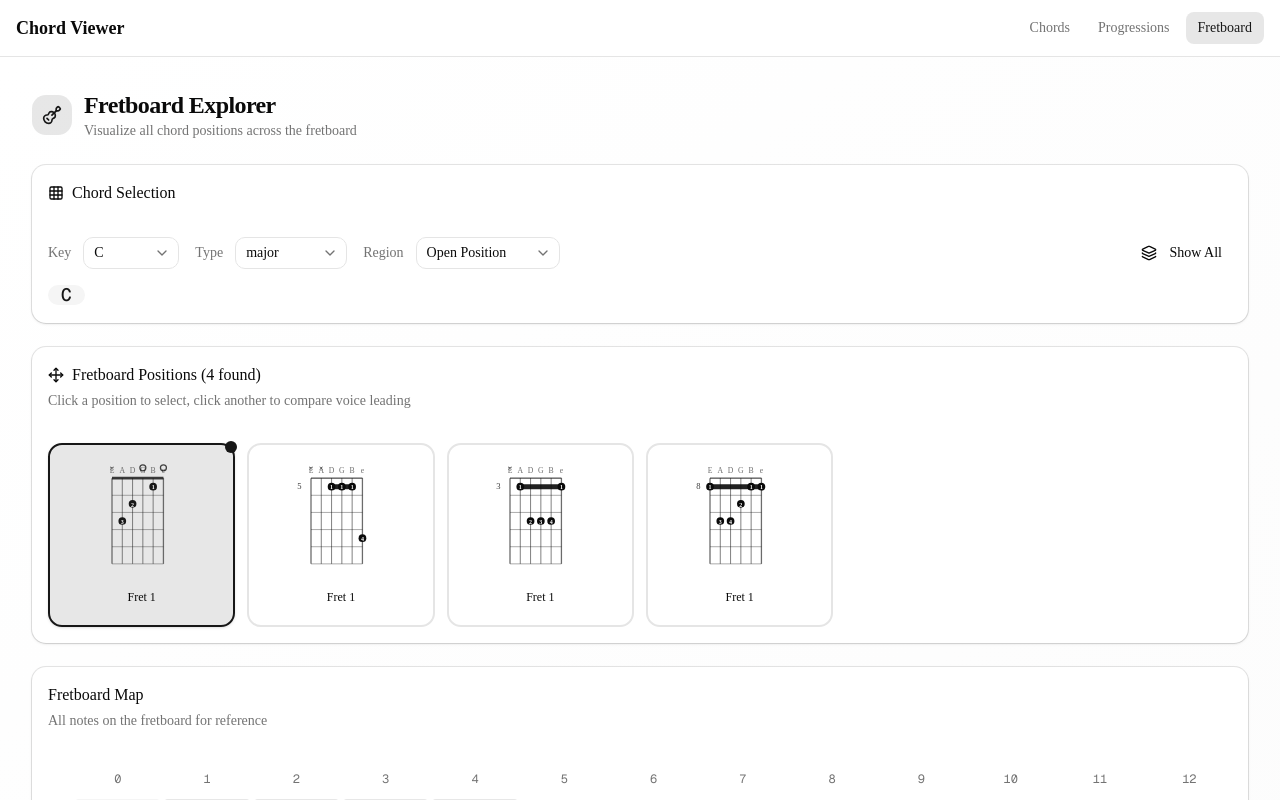
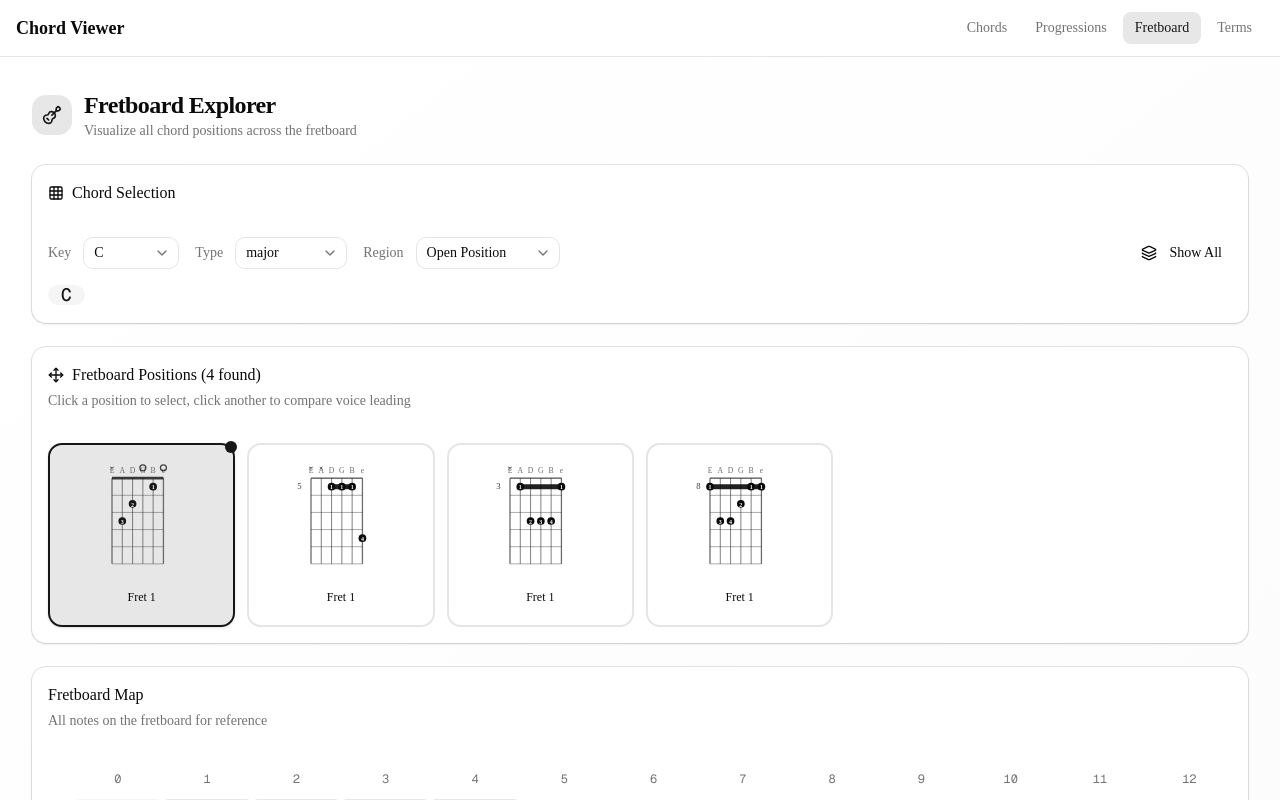
Before and after one commit to langisor/guitar-helper, a Next.js app: page /fretboard in a window 1280 px wide. Shown: the top 800 px of the page. Built offline with nearby package versions, Linux system fonts and the light colour scheme.

Commit message:
commit ....

```diff
--- a/src/components/header.tsx
+++ b/src/components/header.tsx
@@ -8,6 +8,7 @@ const navItems = [
   { href: "/chords-nav", label: "Chords" },
   { href: "/progressions", label: "Progressions" },
   { href: "/fretboard", label: "Fretboard", mobile: false },
+  { href: "/terms", label: "Terms", mobile: false },
 ];
 
 export function Header() {
```
